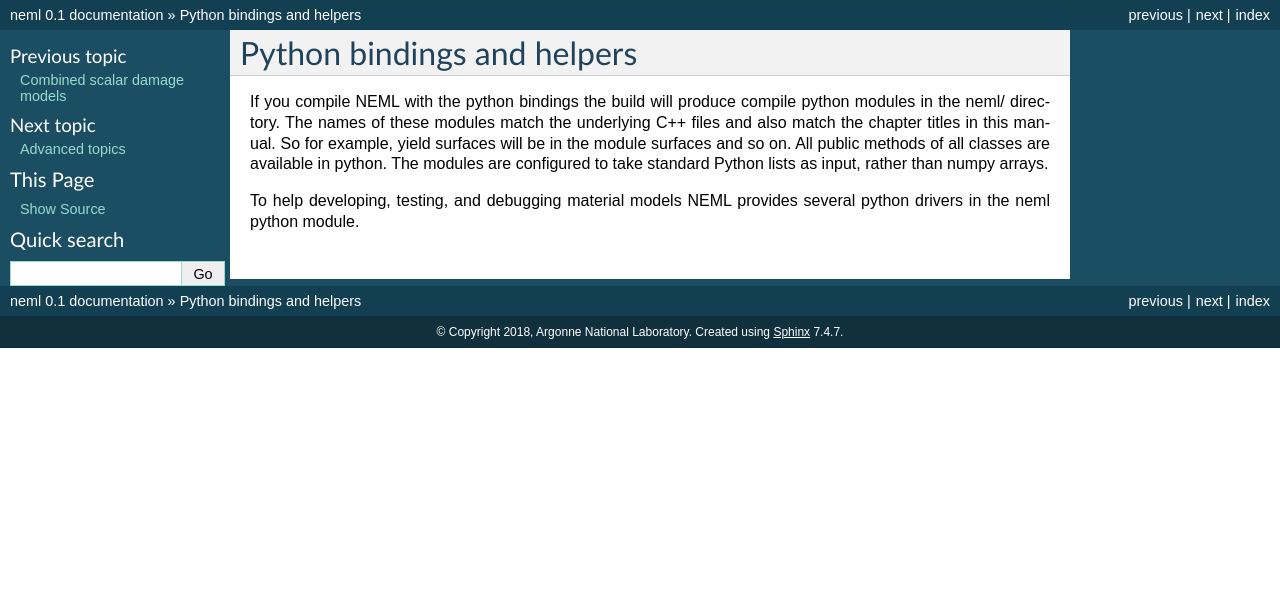
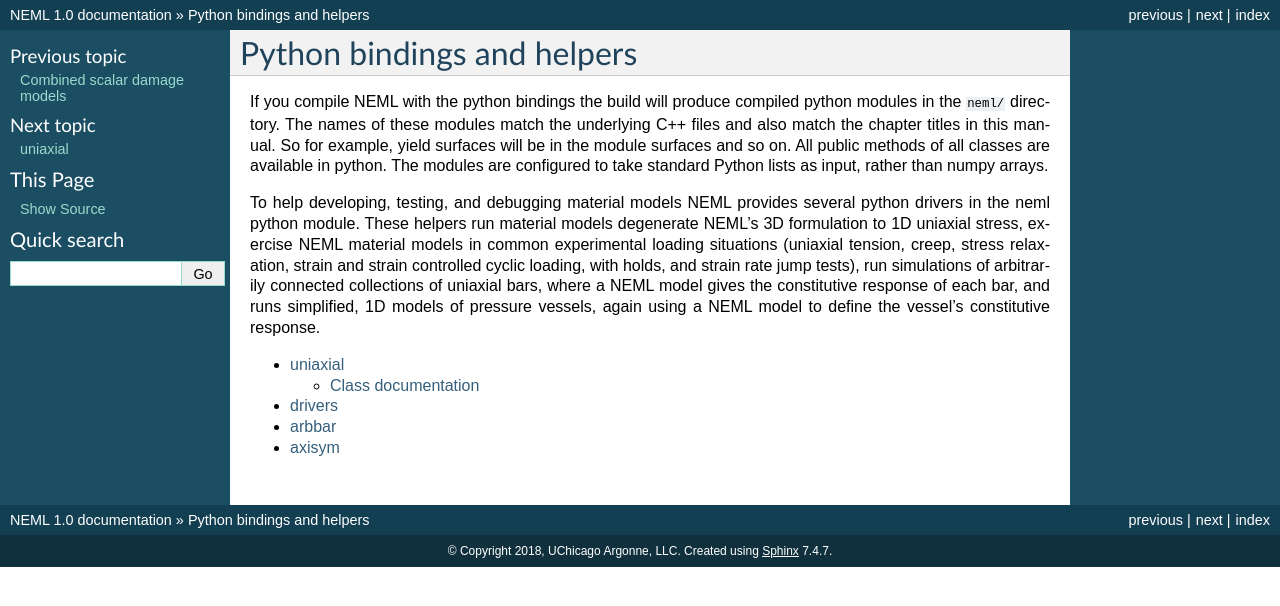
Before and after one commit to Argonne-National-Laboratory/neml, a Sphinx documentation site: the page built from doc/sphinx/python.rst, in a window 1280 px wide. Shown: the top 606 px of the page. Built offline with Sphinx 7.4.7, drawn with Linux system fonts in a browser that asks for light colours; formulas are drawn with MathJax 3.

Commit message:
Started python docs, cleaned up a kludge in the neml __init__

```diff
--- a/doc/sphinx/conf.py
+++ b/doc/sphinx/conf.py
@@ -15,18 +15,18 @@
 import os
 import sys
 sys.path.insert(0, os.path.abspath('.'))
-
+sys.path.insert(0, os.path.join(os.path.abspath('.'), '../..'))
 
 # -- Project information -----------------------------------------------------
 
-project = u'neml'
-copyright = u'2018, Argonne National Laboratory'
+project = u'NEML'
+copyright = u'2018, UChicago Argonne, LLC'
 author = u'Argonne National Laboratory'
 
 # The short X.Y version
-version = u''
+version = u'1.0'
 # The full version, including alpha/beta/rc tags
-release = u'0.1'
+release = u'1.0'
 
 
 # -- General configuration ---------------------------------------------------
@@ -40,7 +40,9 @@ release = u'0.1'
 # ones.
 extensions = [
     'sphinx.ext.imgmath',
-    'breathe'
+    'breathe',
+    'sphinx.ext.autodoc',
+    'sphinx.ext.naploeon'
 ]
 
 # Add any paths that contain templates here, relative to this directory.
@@ -130,7 +132,7 @@ latex_elements = {
 # (source start file, target name, title,
 #  author, documentclass [howto, manual, or own class]).
 latex_documents = [
-    (master_doc, 'neml.tex', u'neml Documentation',
+    (master_doc, 'neml.tex', u'NEML Documentation',
      u'Argonne National Laboratory', 'manual'),
 ]
 
@@ -140,7 +142,7 @@ latex_documents = [
 # One entry per manual page. List of tuples
 # (source start file, name, description, authors, manual section).
 man_pages = [
-    (master_doc, 'neml', u'neml Documentation',
+    (master_doc, 'neml', u'NEML Documentation',
      [author], 1)
 ]
 
@@ -151,8 +153,8 @@ man_pages = [
 # (source start file, target name, title, author,
 #  dir menu entry, description, category)
 texinfo_documents = [
-    (master_doc, 'neml', u'neml Documentation',
-     author, 'neml', 'One line description of project.',
+    (master_doc, 'neml', u'NEML Documentation',
+     author, 'NEML', 'One line description of project.',
      'Miscellaneous'),
 ]
 
--- a/doc/sphinx/python.rst
+++ b/doc/sphinx/python.rst
@@ -2,7 +2,7 @@ Python bindings and helpers
 ===========================
 
 If you compile NEML with the python bindings the build will
-produce compile python modules in the neml/ directory.
+produce compiled python modules in the :file:`neml/` directory.
 The names of these modules match the underlying C++ files and
 also match the chapter titles in this manual.
 So for example, yield surfaces will be in the module surfaces and so on.
@@ -12,3 +12,17 @@ than numpy arrays.
 
 To help developing, testing, and debugging material models NEML provides
 several python drivers in the neml python module.
+These helpers run material models degenerate NEML's 3D formulation to 1D
+uniaxial stress, exercise NEML material models in common experimental
+loading situations (uniaxial tension, creep, stress relaxation,
+strain and strain controlled cyclic loading, with holds, and strain rate
+jump tests), run simulations of arbitrarily connected collections of
+uniaxial bars, where a NEML model gives the constitutive response of
+each bar, and runs simplified, 1D models of pressure vessels, again
+using a NEML model to define the vessel's constitutive response.
+
+.. toctree::
+   python/uniaxial
+   python/drivers
+   python/arbbar
+   python/axisym
--- /dev/null
+++ b/doc/sphinx/python/arbbar.rst
@@ -0,0 +1,2 @@
+arbbar
+======
--- /dev/null
+++ b/doc/sphinx/python/axisym.rst
@@ -0,0 +1,2 @@
+axisym
+======
--- /dev/null
+++ b/doc/sphinx/python/drivers.rst
@@ -0,0 +1,2 @@
+drivers
+=======
--- a/neml/__init__.py
+++ /dev/null
@@ -1 +0,0 @@
-import objects, solvers
```
Also changed, not shown: doc/sphinx/python/uniaxial.rst (added, +49 -0 lines), 11 other files.
